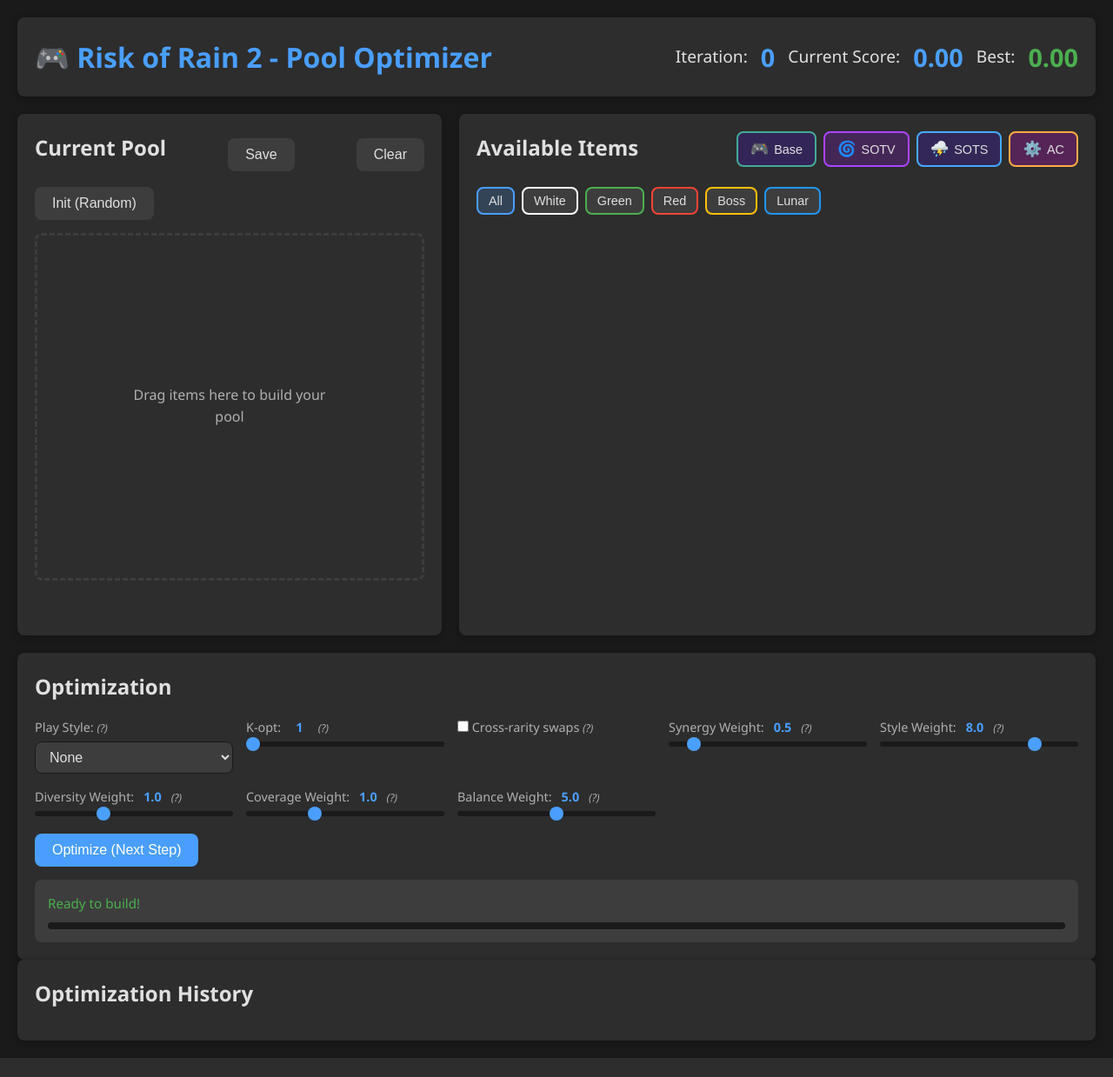
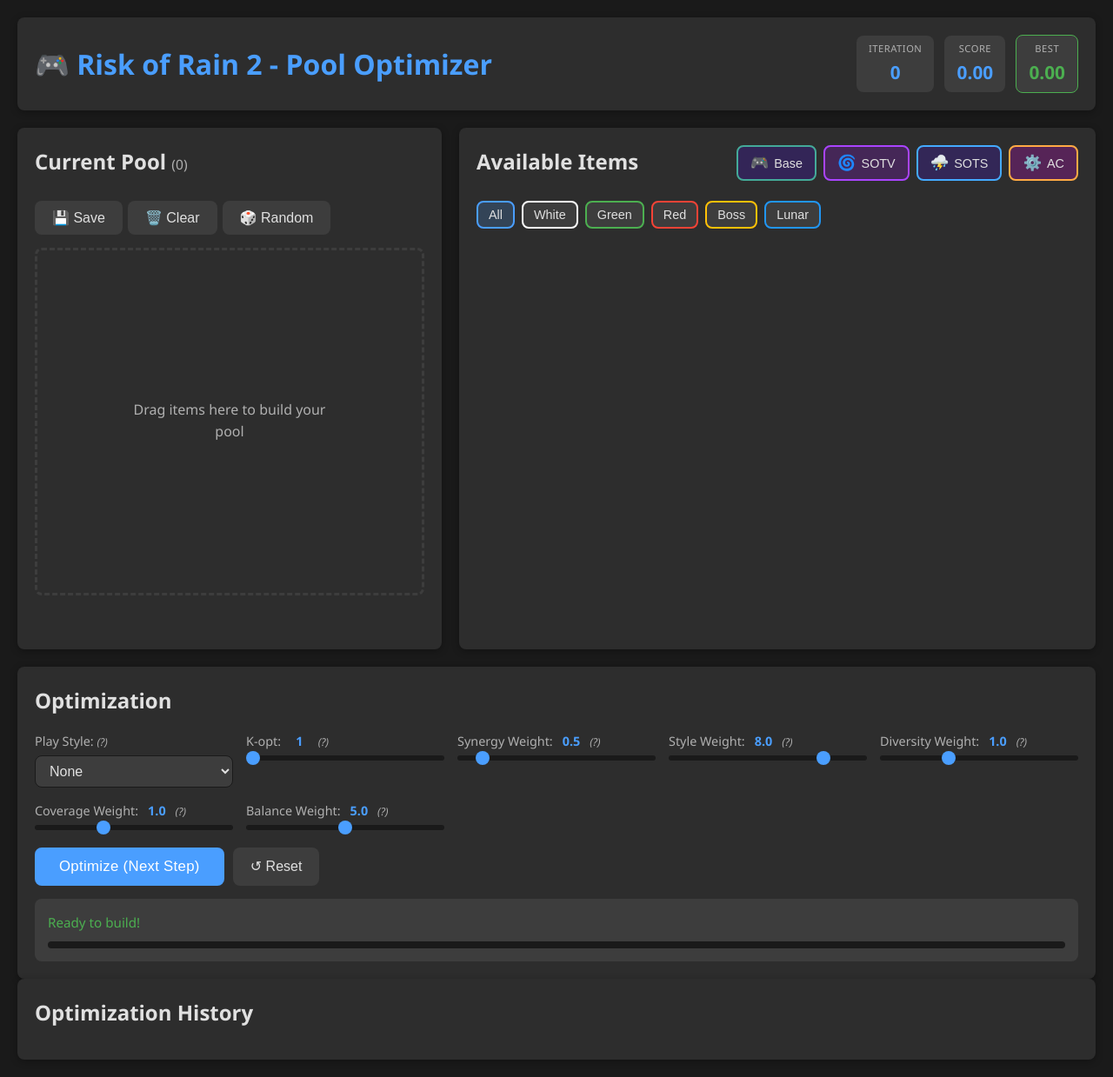
Before and after one commit to IMAGINARY9/ror2-builder, a Flask app: page / in a window 1280 px wide. Shown: the whole page at 87% size. Before the commit the page ends 1217 px from the top, so only its background shows below. Run offline with Flask 3, Linux system fonts and the light colour scheme; data that the repository does not hold is empty; some libraries are stand-ins or nearby versions.

Commit message:
feat: Add reset functionality for optimization and enhance UI with score chips

```diff
--- a/app.py
+++ b/app.py
@@ -468,6 +468,14 @@
         return jsonify({'success': False, 'error': str(e)}), 500
 
 
+@app.route('/api/optimize/reset', methods=['POST'])
+def optimize_reset():
+    """Reset the step-by-step optimizer state (clears tabu list)."""
+    global step_tabu
+    step_tabu = TabuList()
+    return jsonify({'success': True})
+
+
 @app.route('/api/optimize/step', methods=['POST'])
 def optimize_step():
     """Perform a single optimization iteration."""
@@ -534,10 +542,8 @@
             if swap.delta <= 0:
                 break  # no improving swap left
             result_fp = TabuList.swap_result_fingerprint(current_fp, swap)
-            # Aspiration: allow tabu if it beats global best (use current best)
-            is_aspiration = (current_score + swap.delta) > current_score  # always true for delta > 0
-            if step_tabu.is_tabu(result_fp) and not is_aspiration:
-                continue
+            if step_tabu.is_tabu(result_fp):
+                continue  # skip visited states
             best_swap = swap
             break
 
--- a/static/css/style.css
+++ b/static/css/style.css
@@ -70,15 +70,36 @@
 
 .score-display {
     display: flex;
-    gap: 15px;
+    gap: 12px;
     align-items: center;
-    font-size: 1.2em;
+}
+
+.score-chip {
+    display: flex;
+    flex-direction: column;
+    align-items: center;
+    padding: 6px 14px;
+    background: var(--bg-tertiary);
+    border-radius: var(--border-radius);
+    min-width: 70px;
+}
+
+.score-chip .label {
+    font-size: 0.7em;
+    text-transform: uppercase;
+    letter-spacing: 0.5px;
+    color: var(--text-secondary);
+    margin-bottom: 2px;
+}
+
+.score-chip.best-chip {
+    border: 1px solid var(--success);
 }
 
 .score {
     font-weight: bold;
     color: var(--accent);
-    font-size: 1.5em;
+    font-size: 1.3em;
 }
 
 .score.best {
@@ -113,6 +134,22 @@
 /* Pool Section */
 .pool-section {
     min-height: 600px;
+}
+
+.pool-count {
+    font-size: 0.65em;
+    color: var(--text-secondary);
+    font-weight: normal;
+}
+
+.pool-actions {
+    display: flex;
+    gap: 6px;
+}
+
+.btn-sm {
+    padding: 6px 12px;
+    font-size: 0.85em;
 }
 
 .drop-zone {
@@ -517,6 +554,12 @@
     box-shadow: 0 4px 8px rgba(74, 158, 255, 0.3);
 }
 
+.btn-optimize {
+    padding: 12px 28px;
+    font-size: 1.05em;
+    letter-spacing: 0.3px;
+}
+
 .btn-secondary {
     background: var(--bg-tertiary);
     color: var(--text-primary);
--- a/static/js/app.js
+++ b/static/js/app.js
@@ -159,7 +159,6 @@
 
     // Update slider value displays
     document.getElementById('kOptValue').textContent = config.optimization?.k_opt || 1;
-    document.getElementById('crossRarity').checked = config.optimization?.cross_rarity || false;
     document.getElementById('synergyWeightValue').textContent = (config.synergy_weight || 0.5).toFixed(1);
     document.getElementById('styleWeightValue').textContent = (config.style_weight || 8.0).toFixed(1);
     document.getElementById('diversityWeightValue').textContent = (config.diversity_weight || 1.0).toFixed(1);
@@ -189,6 +188,7 @@
 
     // Optimization controls
     document.getElementById('nextIteration').addEventListener('click', nextIteration);
+    document.getElementById('resetOptimization').addEventListener('click', resetOptimization);
 
     // Configuration controls
     document.getElementById('playStyle').addEventListener('change', async (e) => {
@@ -257,8 +257,6 @@
     const paramHandler = () => {
         // Clear any running optimizer so nextIteration will reinitialize with new params
         if (currentOptimizer) currentOptimizer = null;
-        const nextBtn = document.getElementById('nextIteration');
-        if (nextBtn) nextBtn.disabled = false;
         showStatus('Parameters changed — optimizer reset', 'info');
     };
     if (kOptInput) {
@@ -449,9 +447,6 @@
             if (currentOptimizer) {
                 currentOptimizer = null;
             }
-            // Re-enable manual optimize button after user change
-            const nextBtn = document.getElementById('nextIteration');
-            if (nextBtn) nextBtn.disabled = false;
 
             // Update scores
             const oldScore = currentScore;
@@ -516,9 +511,6 @@
             if (currentOptimizer) {
                 currentOptimizer = null;
             }
-            // Re-enable manual optimize button after user change
-            const nextBtn = document.getElementById('nextIteration');
-            if (nextBtn) nextBtn.disabled = false;
 
             // Update scores
             const oldScore = currentScore;
@@ -651,10 +643,6 @@
                 currentOptimizer = null;
             }
 
-            // Re-enable manual optimize button
-            const nextBtn = document.getElementById('nextIteration');
-            if (nextBtn) nextBtn.disabled = false;
-
             // Recalculate score with new style
             await loadPoolState();
             updateUI();
@@ -757,8 +745,7 @@
                 'success'
             );
         } else {
-            showStatus('No improvement found. Pool is optimized!', 'info');
-            document.getElementById('nextIteration').disabled = true;
+            showStatus('No improvement found this step. Try adjusting parameters or items.', 'info');
         }
     } catch (error) {
         showStatus('Error: ' + error.message, 'error');
@@ -768,11 +755,11 @@
 function resetOptimization() {
     currentOptimizer = null;
     iterationCount = 0;
+    bestScore = 0;
     document.getElementById('iterationCount').textContent = '0';
     document.getElementById('historyTable').innerHTML = '';
-    // Ensure the manual optimize button is available after a reset
-    const nextBtn = document.getElementById('nextIteration');
-    if (nextBtn) nextBtn.disabled = false;
+    // Clear server-side tabu list so optimization starts fresh
+    fetch('/api/optimize/reset', { method: 'POST' }).catch(() => {});
     showStatus('Optimization reset', 'info');
 }
 
@@ -882,6 +869,10 @@
     // Update scores
     document.getElementById('currentScore').textContent = currentScore.toFixed(2);
     document.getElementById('bestScore').textContent = bestScore.toFixed(2);
+
+    // Update pool count
+    const poolCountEl = document.getElementById('poolCount');
+    if (poolCountEl) poolCountEl.textContent = `(${currentPool.length})`;
 
     // Render pool (also updates allItems.in_pool)
     renderPool();
@@ -999,8 +990,7 @@
 }
 
 function updateOptimizationButtons() {
-    const isRunning = currentOptimizer !== null;
-    document.getElementById('nextIteration').disabled = currentPool.length === 0;
+    // Button is always available — user can click it anytime
 }
 
 function showStatus(message, type = 'info') {
@@ -1074,7 +1064,7 @@
         optimization: {
             ...(baseConfig.optimization || {}),
             k_opt: parseInt(document.getElementById('kOpt').value) || 1,
-            cross_rarity: document.getElementById('crossRarity').checked
+            cross_rarity: true
         }
     };
 }
--- a/templates/index.html
+++ b/templates/index.html
@@ -12,12 +12,18 @@
         <header>
             <h1>🎮 Risk of Rain 2 - Pool Optimizer</h1>
             <div class="score-display">
-                <span class="label">Iteration:</span>
-                <span id="iterationCount" class="score">0</span>
-                <span class="label">Current Score:</span>
-                <span id="currentScore" class="score">0</span>
-                <span class="label">Best:</span>
-                <span id="bestScore" class="score best">0</span>
+                <div class="score-chip">
+                    <span class="label">Iteration</span>
+                    <span id="iterationCount" class="score">0</span>
+                </div>
+                <div class="score-chip">
+                    <span class="label">Score</span>
+                    <span id="currentScore" class="score">0</span>
+                </div>
+                <div class="score-chip best-chip">
+                    <span class="label">Best</span>
+                    <span id="bestScore" class="score best">0</span>
+                </div>
             </div>
         </header>
 
@@ -26,10 +32,12 @@
             <!-- Current Pool (Drop Zone) -->
             <section class="pool-section">
                 <div class="section-header">
-                    <h2>Current Pool</h2>
-                    <button id="savePool" class="btn btn-secondary">Save</button>
-                    <button id="clearPool" class="btn btn-secondary">Clear</button>
-                    <button id="randomPool" class="btn btn-secondary">Init (Random)</button>
+                    <h2>Current Pool <span id="poolCount" class="pool-count">(0)</span></h2>
+                    <div class="pool-actions">
+                        <button id="savePool" class="btn btn-secondary btn-sm">💾 Save</button>
+                        <button id="clearPool" class="btn btn-secondary btn-sm">🗑️ Clear</button>
+                        <button id="randomPool" class="btn btn-secondary btn-sm">🎲 Random</button>
+                    </div>
                 </div>
 
                 <div id="poolDropZone" class="drop-zone pool-zone">
@@ -86,12 +94,6 @@
                     <input type="range" id="kOpt" min="1" max="5" step="1" value="1">
                 </div>
 
-                <div class="control-group">
-                    <label for="crossRarity">
-                        <input type="checkbox" id="crossRarity">
-                        Cross-rarity swaps <span class="help-text" title="Allow swapping items across different rarities (e.g. 1 red + 1 green ↔ 1 green + 1 red). Requires K-opt ≥ 2. Increases search space significantly.">(?)</span>
-                    </label>
-                </div>
 
                 <div class="control-group">
                     <label for="synergyWeight">Synergy Weight: <span id="synergyWeightValue" class="slider-value">0.5</span> <span class="help-text" title="Balance between item coverage and synergy. 0 = coverage only, higher = more synergy focus.">(?)</span></label>
@@ -120,7 +122,8 @@
             </div>
 
             <div class="control-buttons">
-                <button id="nextIteration" class="btn btn-primary">Optimize (Next Step)</button>
+                <button id="nextIteration" class="btn btn-primary btn-optimize">Optimize (Next Step)</button>
+                <button id="resetOptimization" class="btn btn-secondary">↺ Reset</button>
             </div>
 
             <div id="optimizationStatus" class="status-bar">
```
